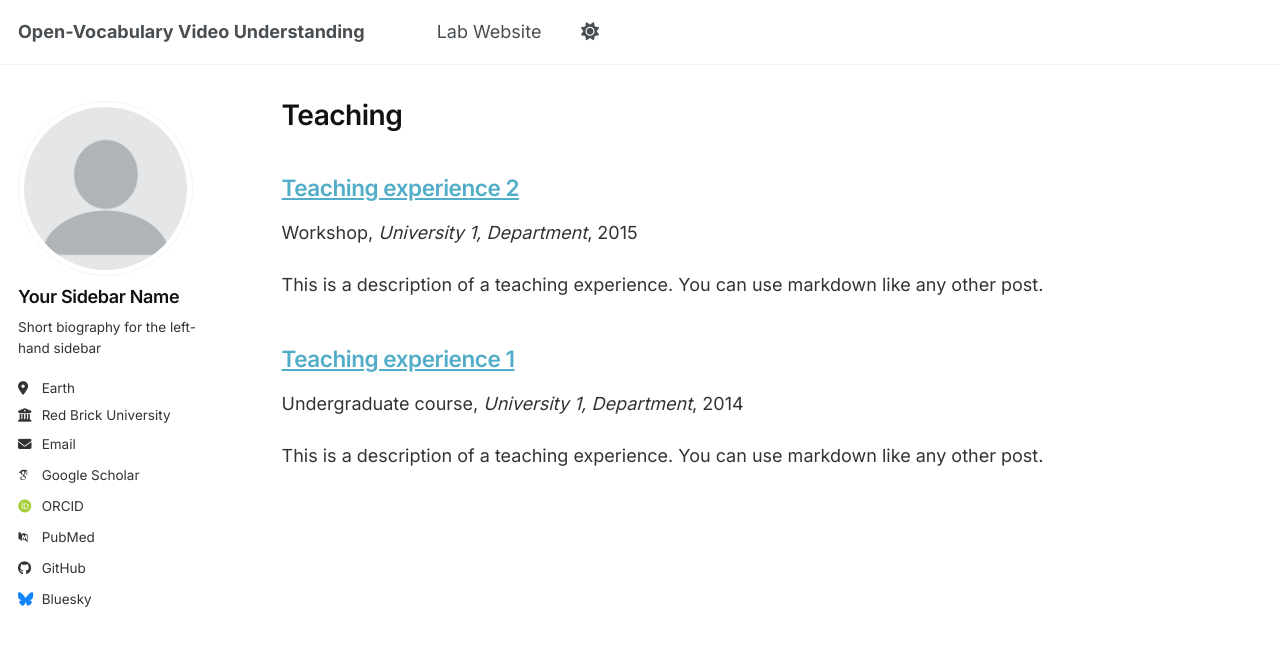
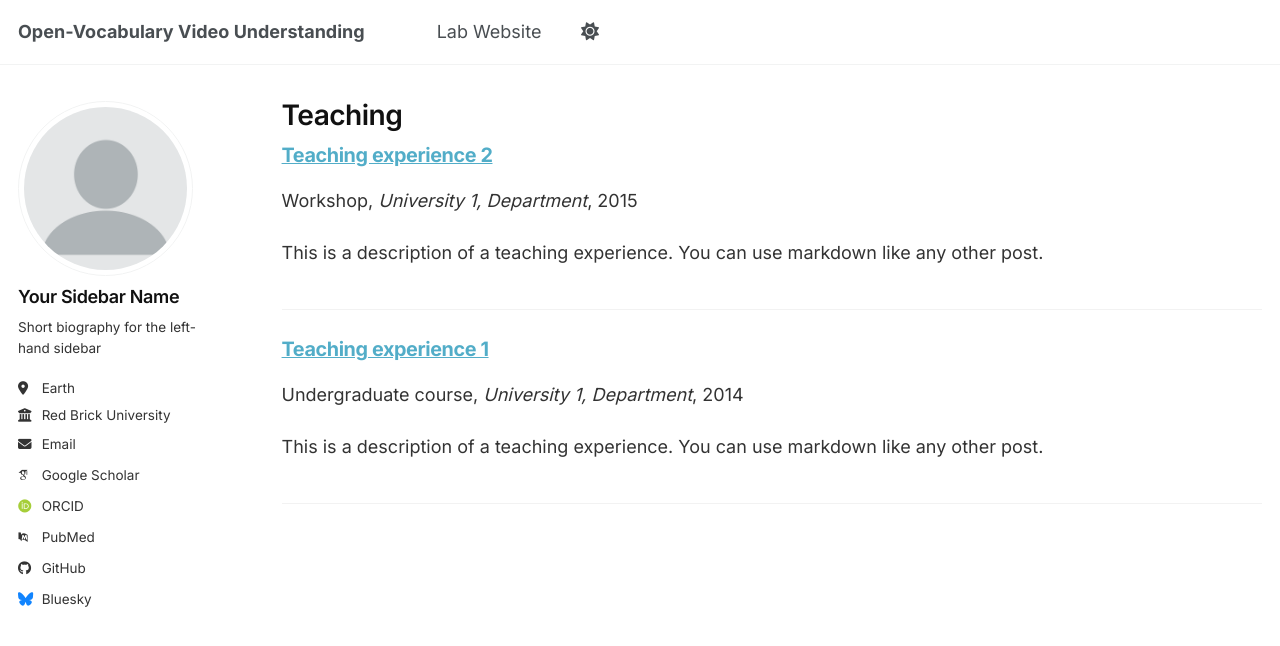
Before and after one commit to wangyongqi558/wangyongqi558.github.io, a Jekyll site: the page built from _pages/teaching.html, in a window 1280 px wide. Shown: the top 646 px of the page. Built offline with Jekyll 4.4.1, drawn with Linux system fonts in a browser that asks for light colours; some web fonts are replaced; a script bundle is joined from its source files by our own code; library files that are not in the unit come from our copies.

Commit message:
Update main.scss

```diff
--- a/assets/css/main.scss
+++ b/assets/css/main.scss
@@ -124,3 +124,58 @@
   font-weight: 600 !important;
   color: #111 !important;
 }
+
+.wrapper {
+  max-width: 1200px !important; /* 原来可能只有 800px-1000px，改为 1200px 更现代 */
+  margin-left: auto;
+  margin-right: auto;
+}
+
+/* 2. 缩小 Publication 标题字体 */
+.archive__item-title {
+  font-size: 1.1rem !important; /* 调小字体，避免笨重感 */
+  font-weight: 700 !important;
+  margin-top: 0 !important;
+  line-height: 1.3 !important;
+  flex: 1; /* 配合下方按钮右移 */
+}
+
+/* 3. 论文条目布局：标题和按钮左右分布 */
+.archive__item {
+  margin-bottom: 1.5rem;
+  padding-bottom: 1rem;
+  border-bottom: 1px solid #f2f2f2;
+}
+
+/* 建立一个容器让标题在左，按钮在右 */
+.pub-header {
+  display: flex;
+  justify-content: space-between;
+  align-items: flex-start;
+  gap: 20px;
+  margin-bottom: 8px;
+}
+
+.pub-buttons {
+  display: flex;
+  white-space: nowrap; /* 防止按钮换行 */
+}
+
+/* 4. 按钮样式优化：更精致的圆角边框感 */
+.btn-academic {
+  display: inline-block;
+  padding: 3px 10px;
+  margin-left: 6px;
+  border-radius: 4px;
+  font-size: 0.8rem;
+  font-weight: 500;
+  border: 1.5px solid #333;
+  color: #333 !important;
+  text-decoration: none !important;
+  transition: all 0.2s;
+}
+
+.btn-academic:hover {
+  background-color: #333;
+  color: #fff !important;
+}
```
